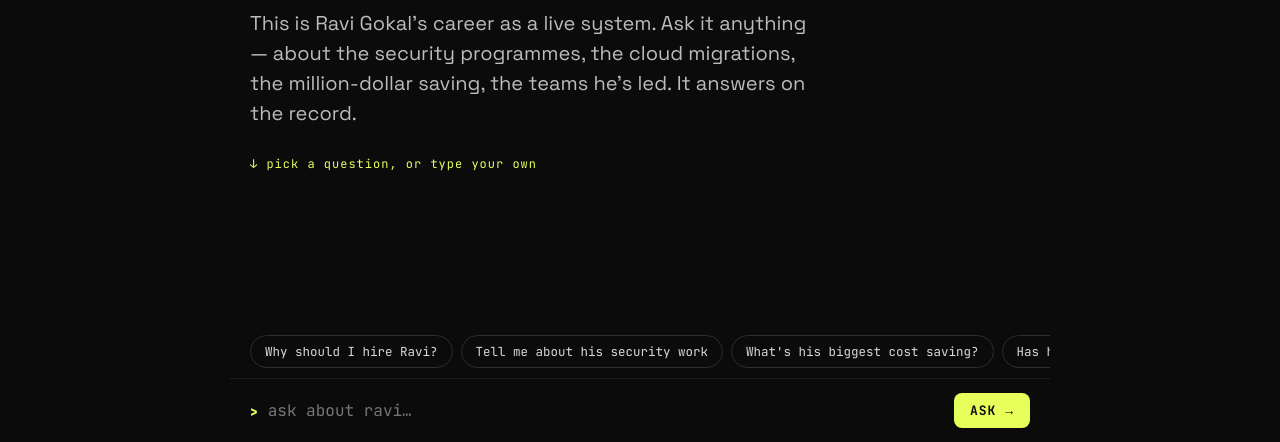
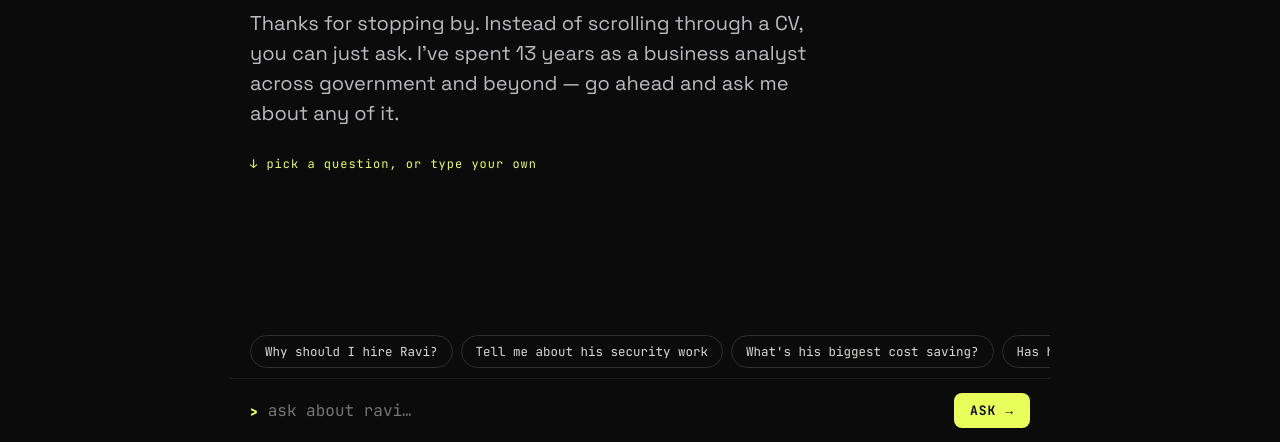
Before and after one commit to rgok001/ask-ravi, a website: page public/index.html in a window 1280 px wide. Shown: the part 358-800 px from the top of the page. Drawn offline with Linux system fonts and the light colour scheme.

Commit message:
index.html

```diff
--- a/public/index.html
+++ b/public/index.html
@@ -60,9 +60,9 @@ a{color:var(--accent)}
     <div id="hero">
       <div class="kicker">SENIOR BUSINESS ANALYST · DELIVERY LEAD</div>
       <h1>Don't read<br>his CV.<br><span class="a">Interrogate it.</span></h1>
-      <p class="sub">This is Ravi Gokal's career as a live system. Ask it anything — about the
-        security programmes, the cloud migrations, the million-dollar saving, the teams he's led.
-        It answers on the record.</p>
+      <p class="sub">Thanks for stopping by. Instead of scrolling through a CV, you can just ask.
+        I've spent 13 years as a business analyst across government and beyond — go ahead and
+        ask me about any of it.</p>
       <div class="cue">↓ pick a question, or type your own</div>
     </div>
   </main>
```
